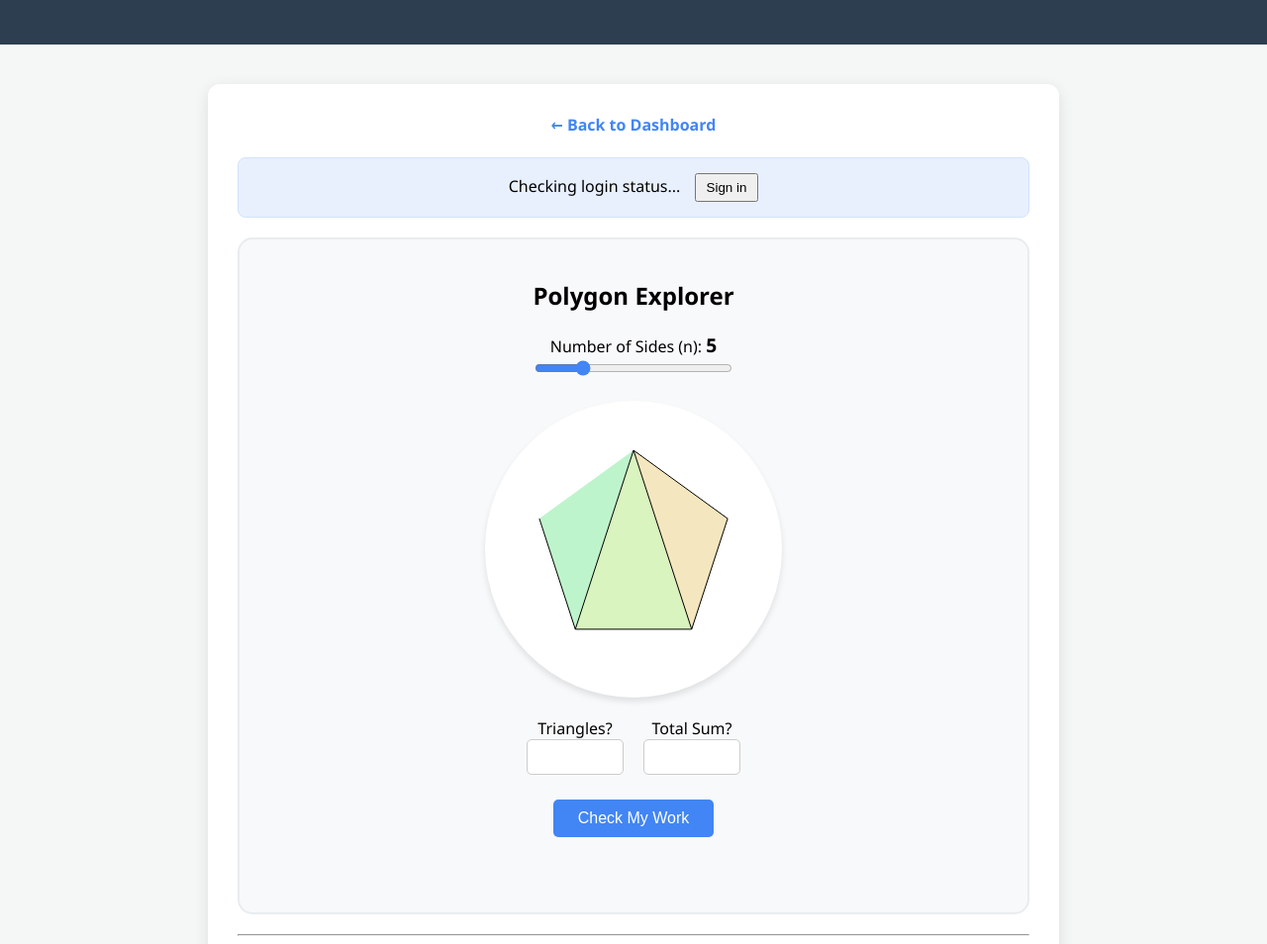
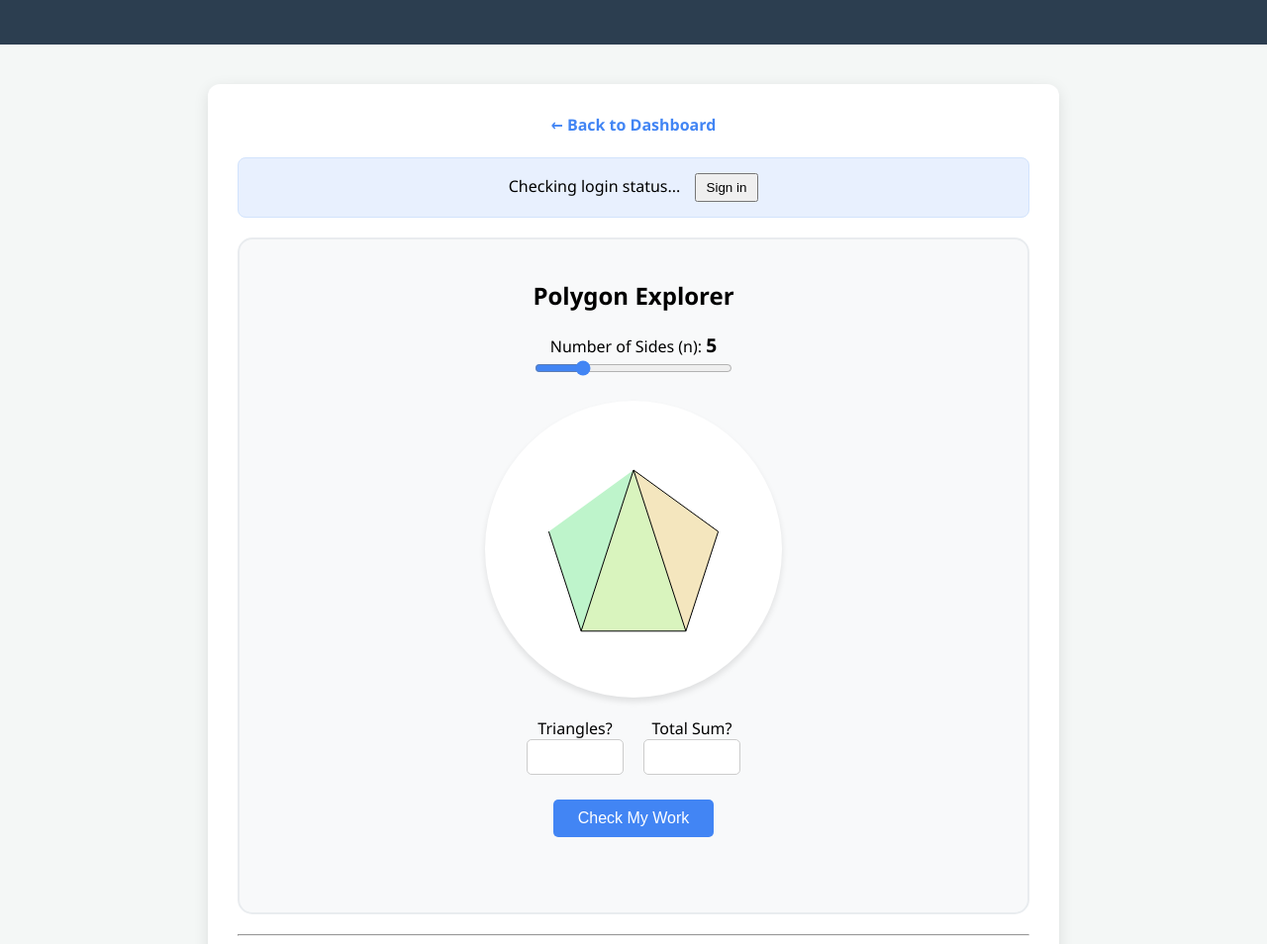
Before and after one commit to JasoDohl/Geometry, a plain HTML site: page chapters/polygons.html in a window 1280 px wide. Shown: the part 143-1097 px from the top of the page at 99% size. Drawn offline with Linux system fonts and the light colour scheme; no server answers.

Commit message:
Update polygons.html

```diff
--- a/chapters/polygons.html
+++ b/chapters/polygons.html
@@ -145,7 +145,8 @@
             let pts = [];
             for(let i=0; i<n; i++) {
                 let a = (i*2*Math.PI/n) - Math.PI/2;
-                pts.push({x: 150+100*Math.cos(a), y: 150+100*Math.sin(a)});
+                // NEW LINE (Shifts the center down to 160 and shrinks radius to 90)
+                pts.push({x: 150 + 90 * Math.cos(a), y: 160 + 90 * Math.sin(a)});
             }
             for(let i=1; i<n-1; i++) {
                 ctx.beginPath(); ctx.moveTo(pts[0].x, pts[0].y);
```
